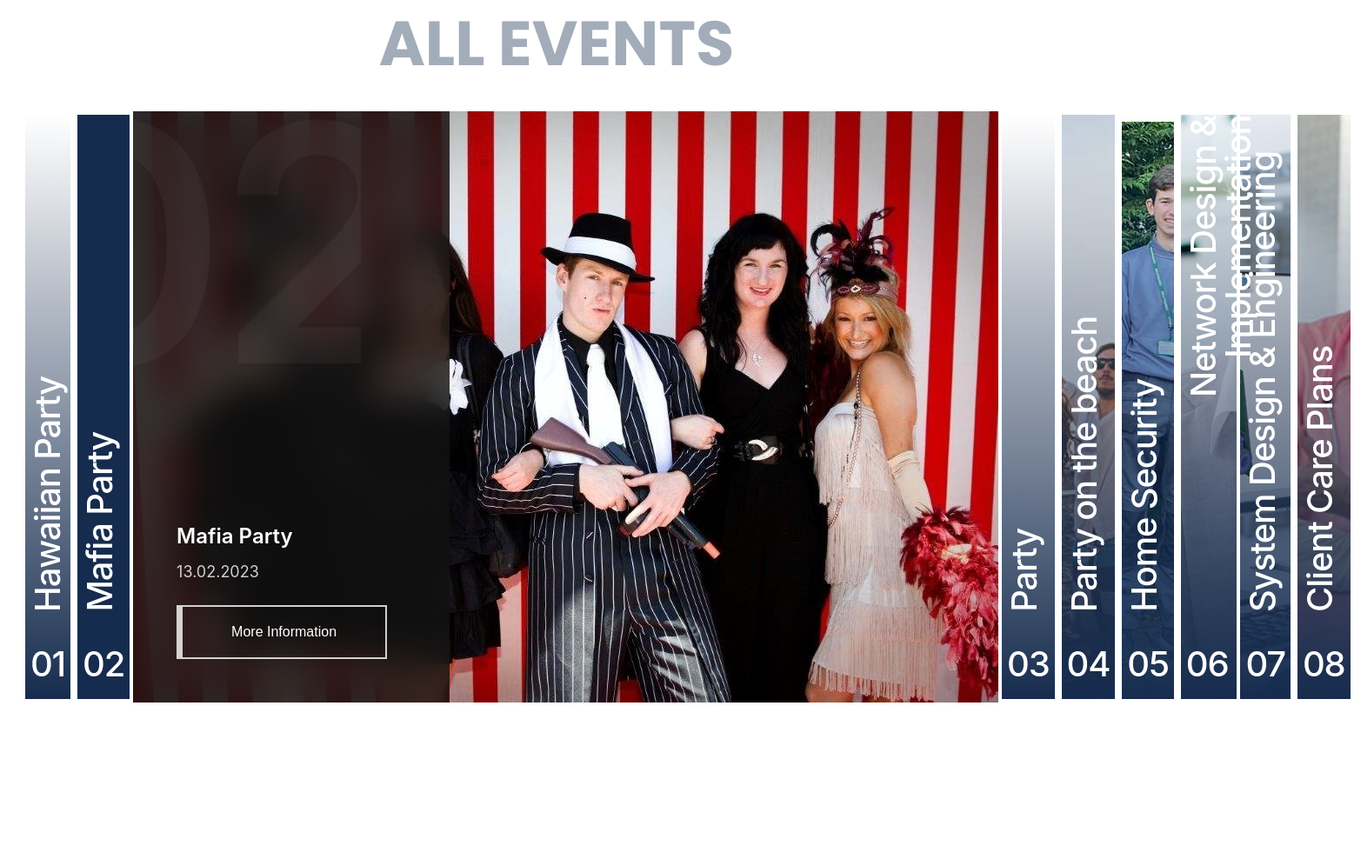
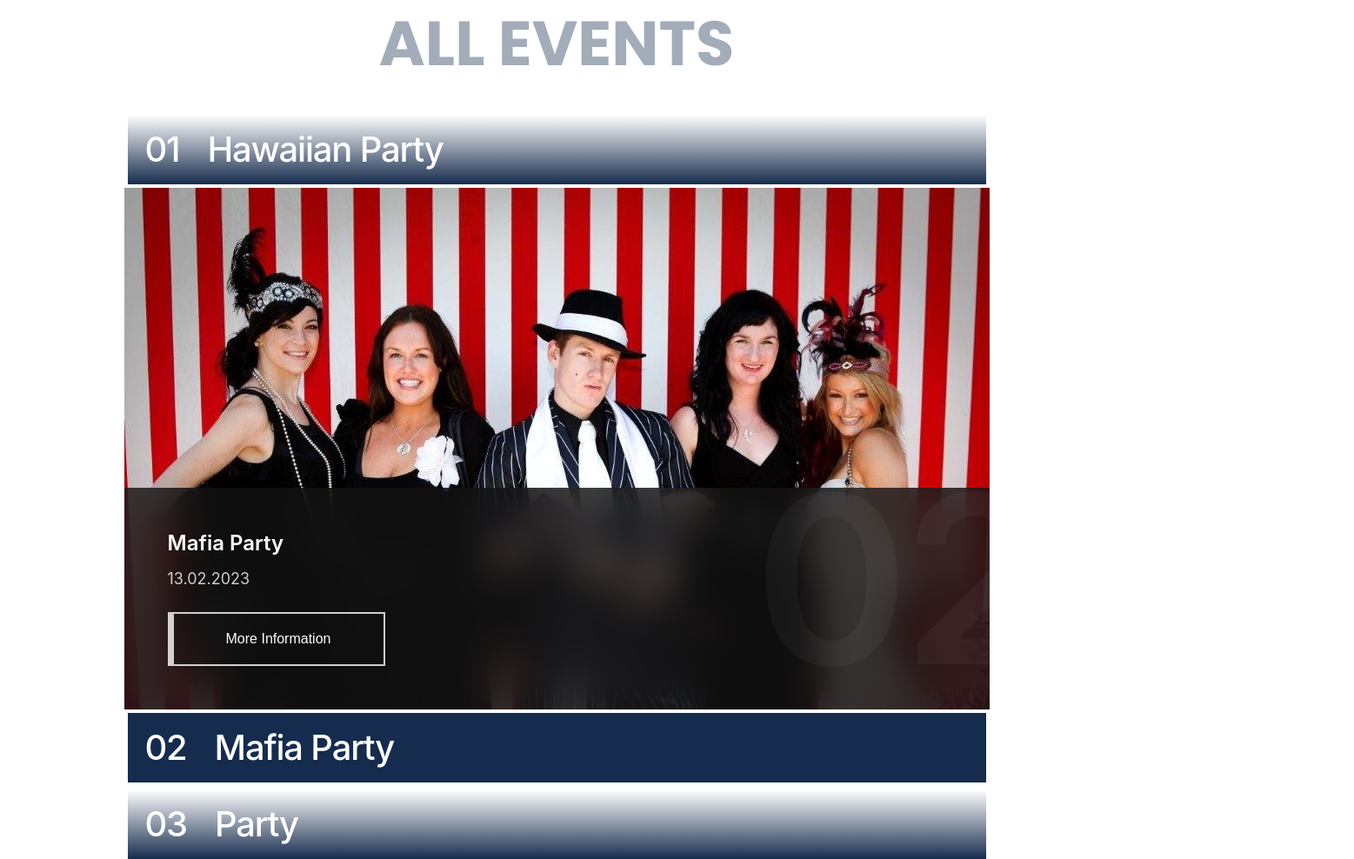
Before and after one commit to Alekseiv25/egorov_test, a website built with Parcel: page src/html/index.html in a window 1280 px wide. Shown: the part 1120-2108 px from the top of the page at 87% size, 1557 px wide, since content can reach past the window. Before the commit the page ends 2028 px from the top, so only its background shows below. Built offline with nearby package versions, Linux system fonts and the light colour scheme.

Commit message:
add: adaptive

```diff
--- a/src/js/main.js
+++ b/src/js/main.js
@@ -101,16 +101,21 @@ for (i = 0; i < acc.length; i++) {
         var activeButton = document.querySelector('.accordion-button.active');
         if (activeButton && activeButton !== this) {
             activeButton.classList.remove("active");
-            activeButton.parentElement.querySelector(".accordion-content").style.display = "none";
+            var activePanel = activeButton.parentElement.querySelector(".accordion-content");
+            activePanel.style.display = "none";
+            activePanel.classList.remove("expanded");
         }
-        this.classList.toggle("active");
         var panel = this.parentElement.querySelector(".accordion-content");
-        if (panel.style.display === "block") {
-            panel.style.display = "none";
-            panel.classList.remove("expanded");  // remove the additional class
+        if (panel.style.display === "flex" && activeButton) {
         } else {
-            panel.style.display = "block";
-            panel.classList.add("expanded");  // add the additional class
+            this.classList.toggle("active");
+            if (panel.style.display === "flex") {
+                panel.style.display = "none";
+                panel.classList.remove("expanded");
+            } else {
+                panel.style.display = "flex";
+                panel.classList.add("expanded");
+            }
         }
     });
 }
--- a/src/scss/index.scss
+++ b/src/scss/index.scss
@@ -349,15 +349,18 @@ main {
 
     .events {
         padding-top: 110px;
-        height: 100vh;
         padding-left: 25px;
         padding-right: 25px;
+
 
         .wrapper {
             max-width: 1705px;
             display: flex;
             flex-direction: column;
             margin: 0 auto;
+            @media (max-width:768px) {
+                height: 170vh;
+            }
 
             .title {
                 font-style: normal;
@@ -377,8 +380,18 @@ main {
                 margin: 0 auto;
                 margin-bottom: 100px;
 
+                @media (max-width: 1550px) {
+                    flex-direction: column;
+                }
+
                 .accordion-item {
                     display: flex;
+
+                    @media (max-width: 1550px) {
+                        flex-direction: column-reverse;
+                        width: 100%;
+                        max-width: 995px;
+                    }
 
 
                     .accordion-button {
@@ -397,12 +410,30 @@ main {
                         flex-direction: column;
                         justify-content: end;
                         padding-bottom: 20px;
+                        @media (max-width: 768px) {
+                            font-size: 24px;
+                        }
+
+                        @media (max-width: 1550px) {
+                            flex-direction: row;
+                            justify-content: initial;
+                            padding: 20px;
+                        }
 
 
                         .accordion-title {
                             transform: rotate(-180deg);
                             writing-mode: vertical-rl;
                             margin-bottom: 40px;
+                            order: 1;
+
+                            @media (max-width: 1550px) {
+                                margin: initial;
+                                transform: initial;
+                                writing-mode: initial;
+                                order: 2;
+                                margin-left: 32px;
+                            }
                         }
 
                     }
@@ -487,6 +518,19 @@ main {
                         display: none;
                         width: 995px;
 
+                        @media (max-width: 1550px) {
+                            display: none;
+                            flex-direction: column;
+                            justify-content: end;
+                            height: 600px;
+                        }
+                        @media (max-width: 1100px) {
+                            max-width: 650px;
+                        }
+                        @media (max-width: 730px) {
+                            width: auto;
+                        }
+
                         .content-container {
                             overflow: hidden;
                             width: 364px;
@@ -497,6 +541,11 @@ main {
                             flex-direction: column;
                             justify-content: end;
                             padding: 50px;
+
+                            @media (max-width: 1550px) {
+                                width: auto;
+                                height: auto;
+                            }
 
                             h2 {
                                 position: absolute;
@@ -515,8 +564,20 @@ main {
                                 margin-bottom: 140px;
                                 pointer-events: none;
                                 overflow: hidden;
+
+                                @media (max-width: 1550px) {
+                                    font-size: 270px;
+                                    left: initial;
+                                    right: -60px;
+                                    top: -30px;
+
+                                }
                             }
 
+                            div {
+                                display: flex;
+                                flex-direction: column;
+                                max-width: 250px;
                                 p {
                                     font-family: 'SF Pro Display';
                                     font-style: normal;
@@ -525,6 +586,9 @@ main {
                                     line-height: 120%;
                                     color: #FFFFFF;
                                     margin-bottom: 12px;
+                                    @media (max-width: 768px) {
+                                        font-size: 18px;
+                                    }
                                 }
 
                                 span {
@@ -534,6 +598,9 @@ main {
                                     font-size: 18px;
                                     line-height: 150%;
                                     color: rgba(255, 255, 255, 0.8);
+                                    @media (max-width: 768px) {
+                                        font-size: 16px;
+                                    }
                                 }
 
                                 button {
@@ -543,18 +610,16 @@ main {
                                     color: #fff;
                                     border: 2px solid rgba(255, 255, 255, 0.8);
                                     border-left: 7px solid rgba(255, 255, 255, 0.8);
+                                    @media (max-width: 768px) {
+                                        font-size: 16px;
+                                    }
+                                }
                             }
                         }
                     }
 
-                    // .accordion-button {
-                    //     filter: blur(5px);
-                    // }
-
-
-
                     .expanded {
-                        display: block;
+                        display: flex;
                     }
                 }
             }
```
Also changed, not shown: src/html/index.html (+1 -3 lines), dist/index.html, 4 other files. Lines whose indentation alone changed are shown as unchanged.
